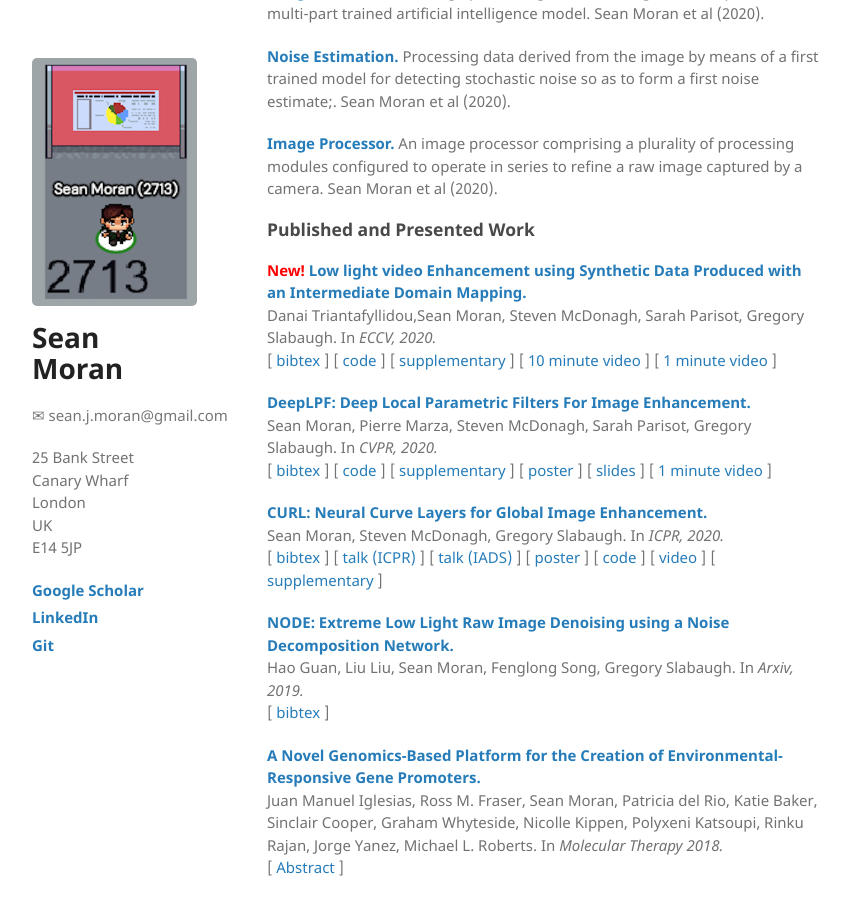
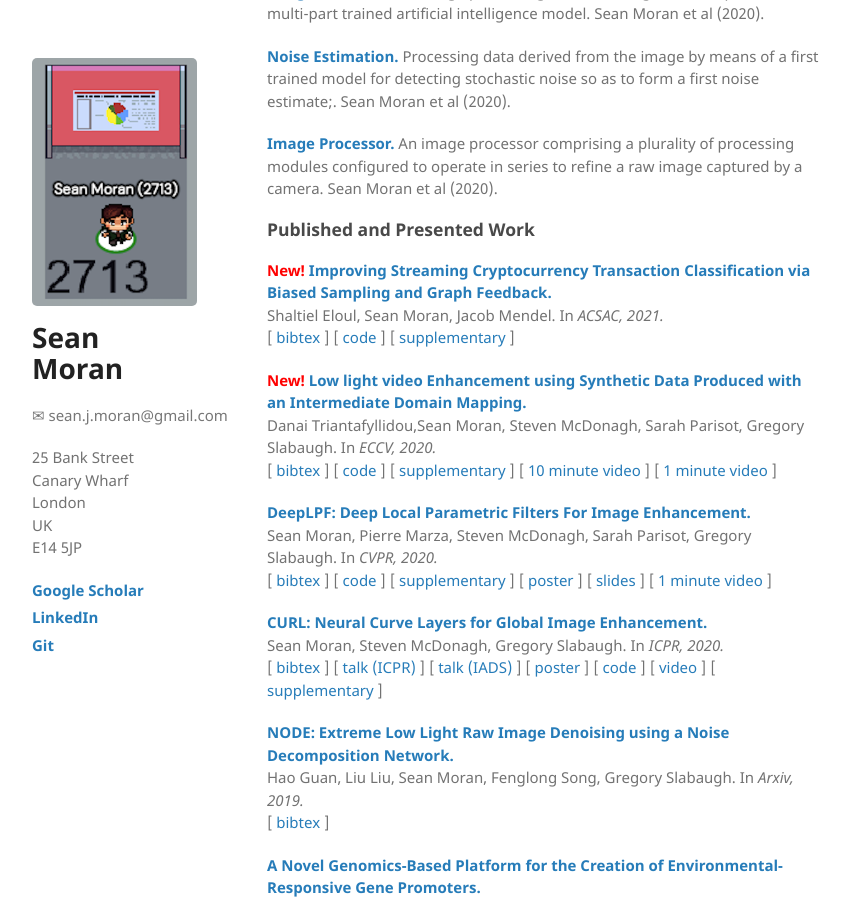
Before and after one commit to sjmoran/sjmoran.github.io, a Jekyll site: the page built from index.html, in a window 1280 px wide and 900 px high, scrolled down 513 px. Shown: the whole window, without its empty margins (26-875 px from the left). Built offline with Jekyll 4.4.1, drawn with Linux system fonts in a browser that asks for light colours.

Commit message:
Update index.html

```diff
--- a/index.html
+++ b/index.html
@@ -28,6 +28,10 @@ layout: default
 <p><strong><a target="_blank" href="https://patentimages.storage.googleapis.com/c8/4b/02/9fd507d55f8657/WO2020126023A1.pdf">Image Processor. </a></strong>An image processor comprising a plurality of processing modules configured to operate in series to refine a raw image captured by a camera. Sean Moran et al (2020).<br /></p>
 
 <h3 id="published-and-presented-work">Published and Presented Work</h3>
+
+<p><strong><span style='color:red'>New! </span><a target="_blank" href="">Improving Streaming Cryptocurrency Transaction Classification via Biased Sampling and Graph Feedback.</a></strong><br />
+Shaltiel Eloul, Sean Moran, Jacob Mendel. In <em>ACSAC, 2021.</em><br />
+[ <a target="_blank" href="">bibtex</a> ] [ <a href="">code</a> ] [ <a href="">supplementary</a> ]</p>
 
 <p><strong><span style='color:red'>New! </span><a target="_blank" href="https://arxiv.org/pdf/2007.09187.pdf">Low light video Enhancement using Synthetic Data Produced with an Intermediate Domain Mapping.</a></strong><br />
 Danai Triantafyllidou,Sean Moran, Steven McDonagh, Sarah Parisot, Gregory Slabaugh. In <em>ECCV, 2020.</em><br />
```
